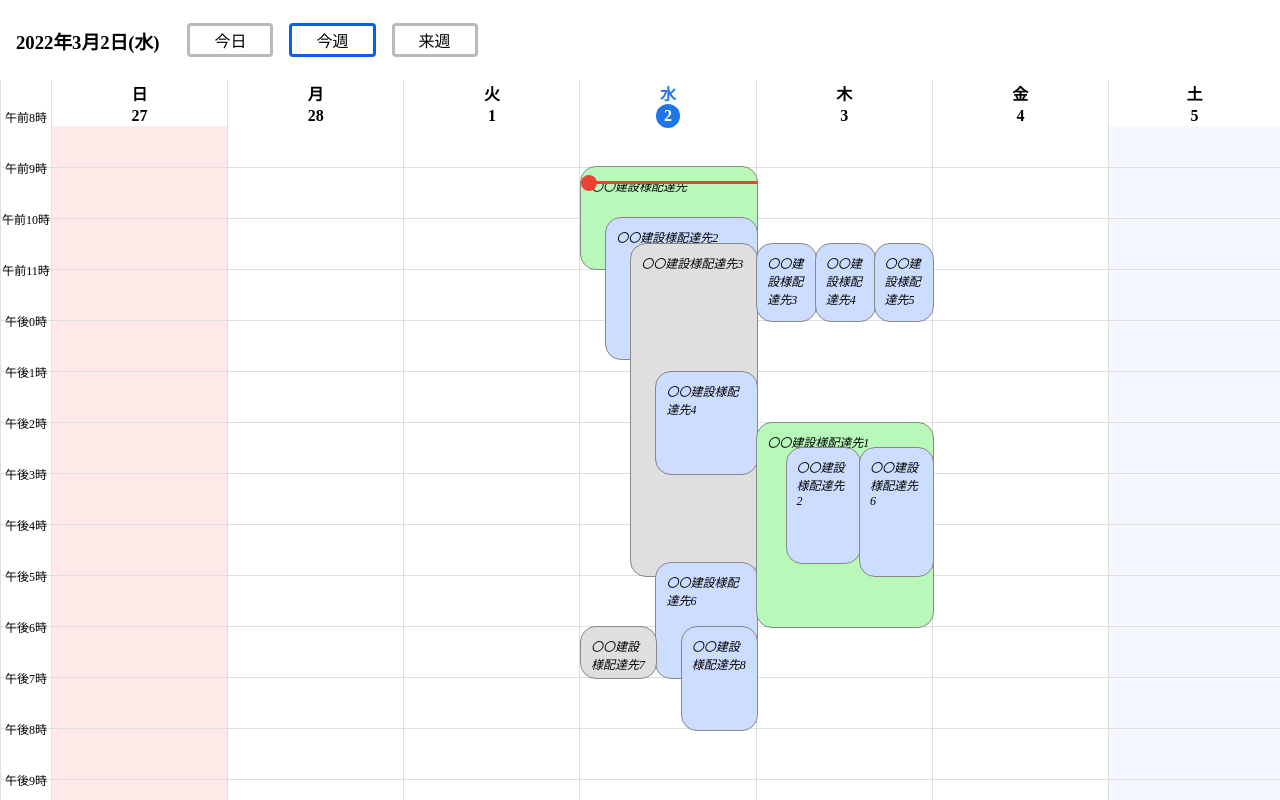
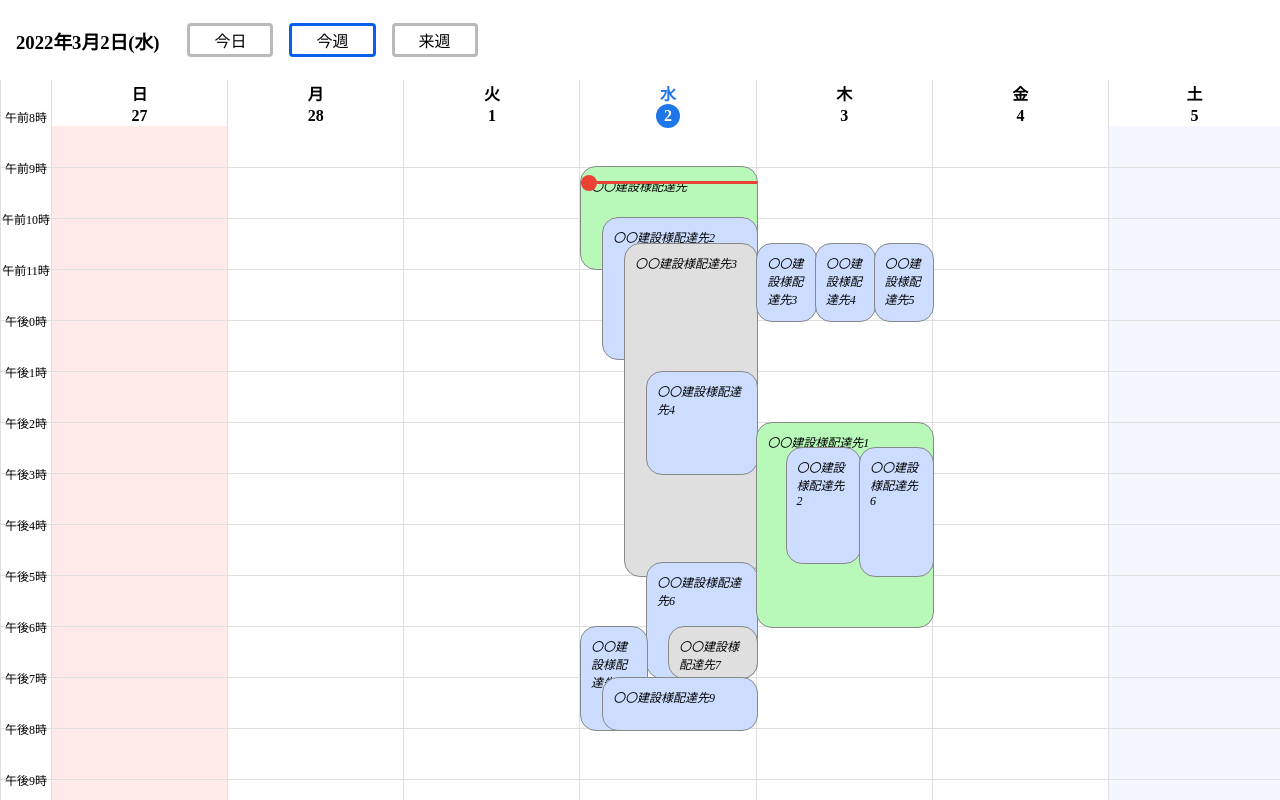
Before and after one commit to cpt-sugiura/calendar-demo, a React app: page / in a window 1280 px wide. Shown: the part 1600-2400 px from the top of the page. Built offline with nearby package versions, Linux system fonts and the light colour scheme; the HTML template or start-up script is replaced by a standard one.

Commit message:
update データの順番がランダムでも正常表示される様に修正

```diff
--- a/src/Calender/CalenderDateBody.tsx
+++ b/src/Calender/CalenderDateBody.tsx
@@ -49,6 +49,12 @@ const events: { [p: number]: CalenderEventInput[] } = {
     {
       title: '〇〇建設様配達先8',
       startDate: new Date('2022-02-28 18:00:00'),
+      endDate: new Date('2022-02-28 20:00:00'),
+      backgroundColor: pallet[1],
+    },
+    {
+      title: '〇〇建設様配達先9',
+      startDate: new Date('2022-02-28 19:00:00'),
       endDate: new Date('2022-02-28 20:00:00'),
       backgroundColor: pallet[1],
     },
--- a/src/Calender/service/EventRangeDisplayCalculator.ts
+++ b/src/Calender/service/EventRangeDisplayCalculator.ts
@@ -51,6 +51,7 @@ export class EventRangeDisplayCalculator<T = {}> {
       // 最も右のアイテムに操作はしないので <= length - 2
       const chainList: number[][] = [];
       let chain: number[] = [];
+      g = g.sort((a,b)=>spaceshipEval(a.leftPer, b.leftPer))
       for (let i = 0; i <= g.length - 2; i++) {
         const current = g[i];
         const next = g[i + 1]
```
Also changed, not shown: 2 other files (tests, documents, lock files or other folders).
